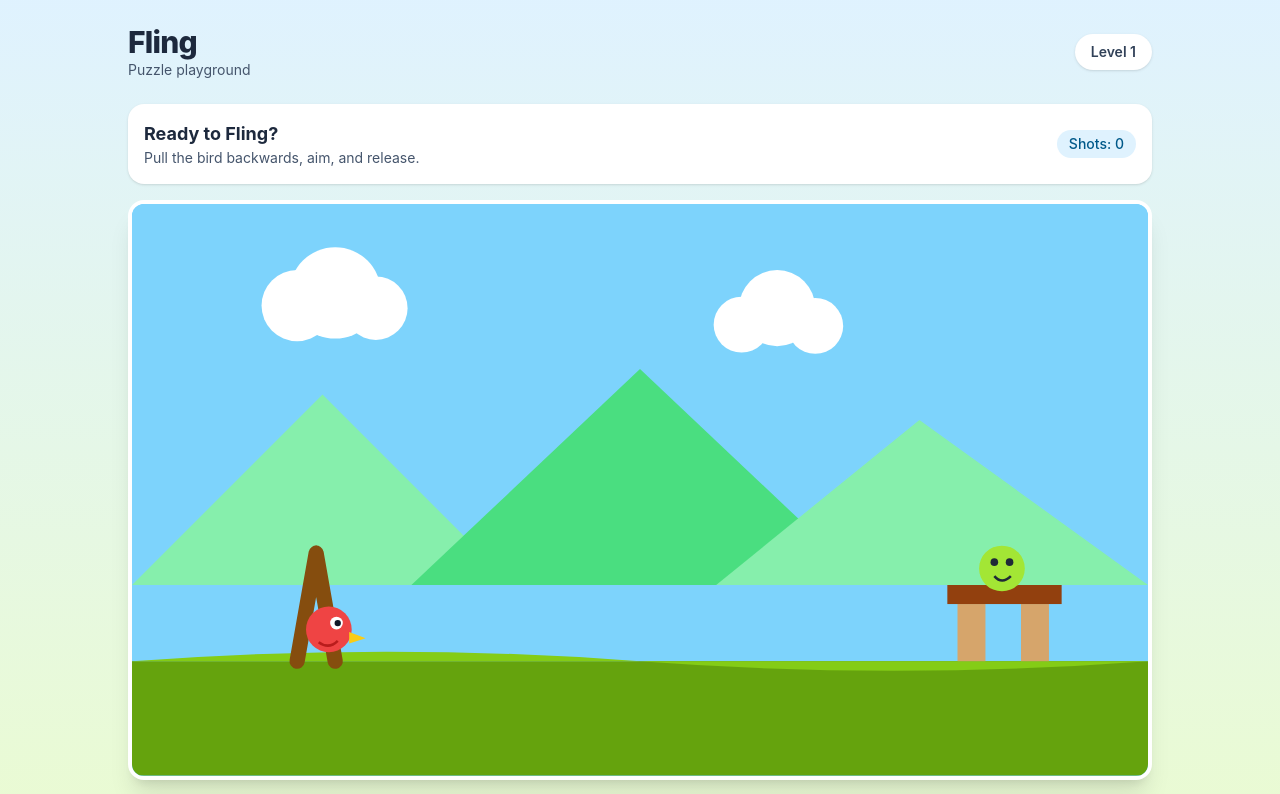
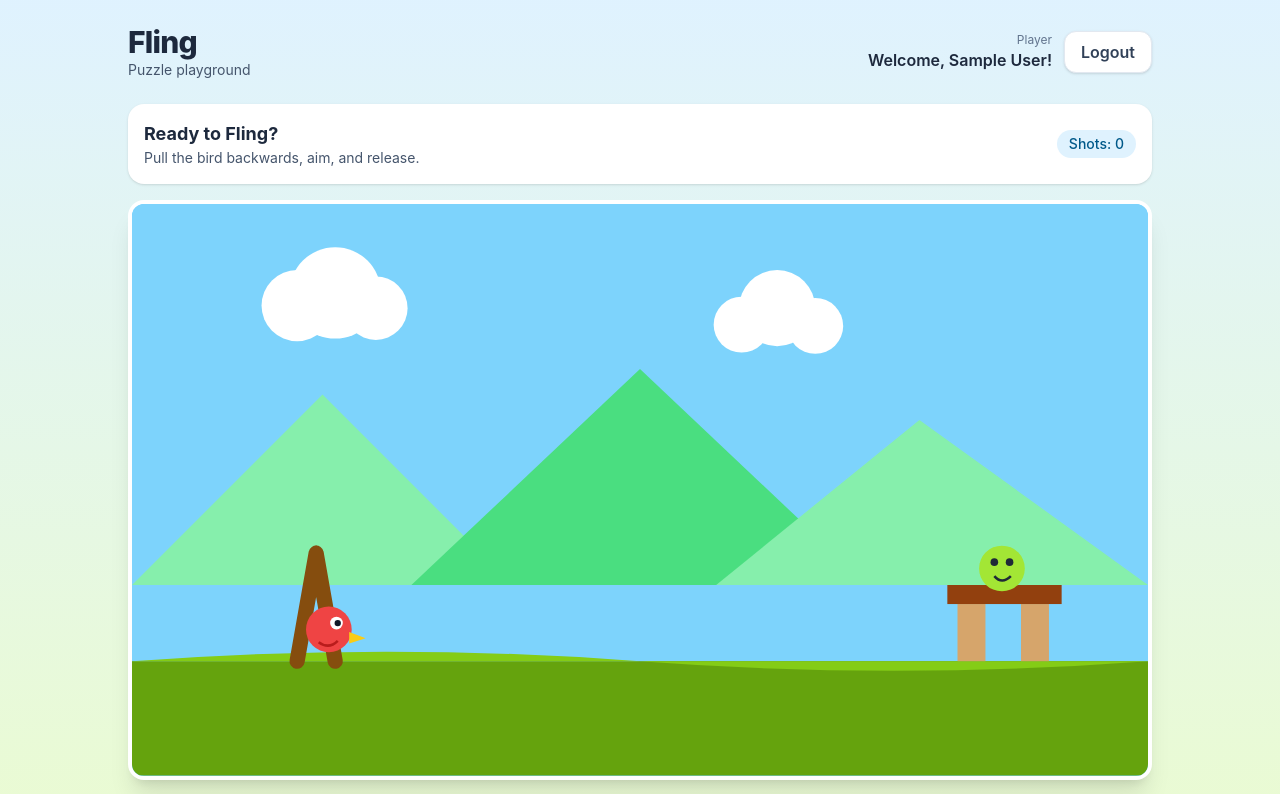
Before and after one commit to milaola/fling, a React (Vite) app: page /game in a window 1280 px wide. Shown: the top 794 px of the page. Built offline with nearby package versions, Linux system fonts and the light colour scheme; sample sign-in values are in the browser's storage.

Commit message:
feat: add player greeting and logout

```diff
--- a/src/pages/Games.jsx
+++ b/src/pages/Games.jsx
@@ -1,5 +1,7 @@
 
 import { useEffect, useRef, useState } from "react";
+import { useNavigate } from "react-router-dom";
+import { useAuth } from "../context/AuthContext";
 
 const START = { x: 155, y: 335 };
 const SCENE_WIDTH = 800;
@@ -13,6 +15,9 @@ export default function Games() {
   const velocityRef = useRef({ x: 0, y: 0 });
   const positionRef = useRef({ ...START });
   const previousTimeRef = useRef(null);
+
+  const navigate = useNavigate();
+  const { user, logout } = useAuth();
 
   const [bird, setBird] = useState(START);
   const [aiming, setAiming] = useState(false);
@@ -39,6 +44,7 @@ export default function Games() {
     setAiming(true);
   };
 
+
   const moveAim = (event) => {
     if (!aiming || launched) return;
 
@@ -52,6 +58,7 @@ export default function Games() {
     positionRef.current = next;
     setBird(next);
   };
+
 
   const releaseBird = () => {
     if (!aiming || launched) return;
@@ -87,6 +94,12 @@ export default function Games() {
     setLaunched(false);
     setPigHit(false);
     setShots(0);
+  };
+
+
+  const logoutPlayer = () => {
+    logout();
+    navigate("/login", { replace: true });
   };
 
 
@@ -131,12 +144,12 @@ export default function Games() {
         return;
       }
 
+
       velocity.x *= Math.pow(airResistance, delta);
       velocity.y += gravity * delta;
 
       positionRef.current = next;
       setBird(next);
-
 
       if (
         next.x > SCENE_WIDTH + 30 ||
@@ -164,7 +177,7 @@ export default function Games() {
   return (
     <div className="min-h-screen bg-gradient-to-b from-sky-100 to-lime-100 p-4 sm:p-6">
 
-      <header className="mx-auto mb-6 flex max-w-5xl items-center justify-between">
+      <header className="mx-auto mb-6 flex max-w-5xl flex-wrap items-center justify-between gap-4">
         <div>
           <h1 className="text-3xl font-extrabold tracking-tight text-slate-800">
             Fling
@@ -174,9 +187,22 @@ export default function Games() {
           </p>
         </div>
 
-        <span className="rounded-full bg-white px-4 py-2 text-sm font-semibold text-slate-700 shadow-sm">
-          Level 1
-        </span>
+        <div className="flex items-center gap-3">
+          <div className="text-right">
+            <p className="text-xs text-slate-500">Player</p>
+            <p className="font-semibold text-slate-800">
+              Welcome, {user?.name || user?.email || "Player"}!
+            </p>
+          </div>
+
+          <button
+            type="button"
+            onClick={logoutPlayer}
+            className="rounded-xl border border-slate-200 bg-white px-4 py-2 font-semibold text-slate-700 shadow-sm transition hover:bg-slate-50 active:scale-95"
+          >
+            Logout
+          </button>
+        </div>
       </header>
 
       <main className="mx-auto max-w-5xl">
@@ -244,6 +270,7 @@ export default function Games() {
               fill="none"
             />
 
+
             {aiming && (
               <line
                 x1="145"
@@ -255,6 +282,7 @@ export default function Games() {
                 strokeLinecap="round"
               />
             )}
+
 
             <g
               transform={`translate(${bird.x} ${bird.y})`}
@@ -298,6 +326,7 @@ export default function Games() {
               />
             </g>
 
+
             {pigHit && (
               <g>
                 <rect
@@ -306,7 +335,7 @@ export default function Games() {
                   width="350"
                   height="100"
                   rx="20"
-                  fill="#ffffff"
+                  fill="white"
                   opacity="0.95"
                 />
                 <text
```
